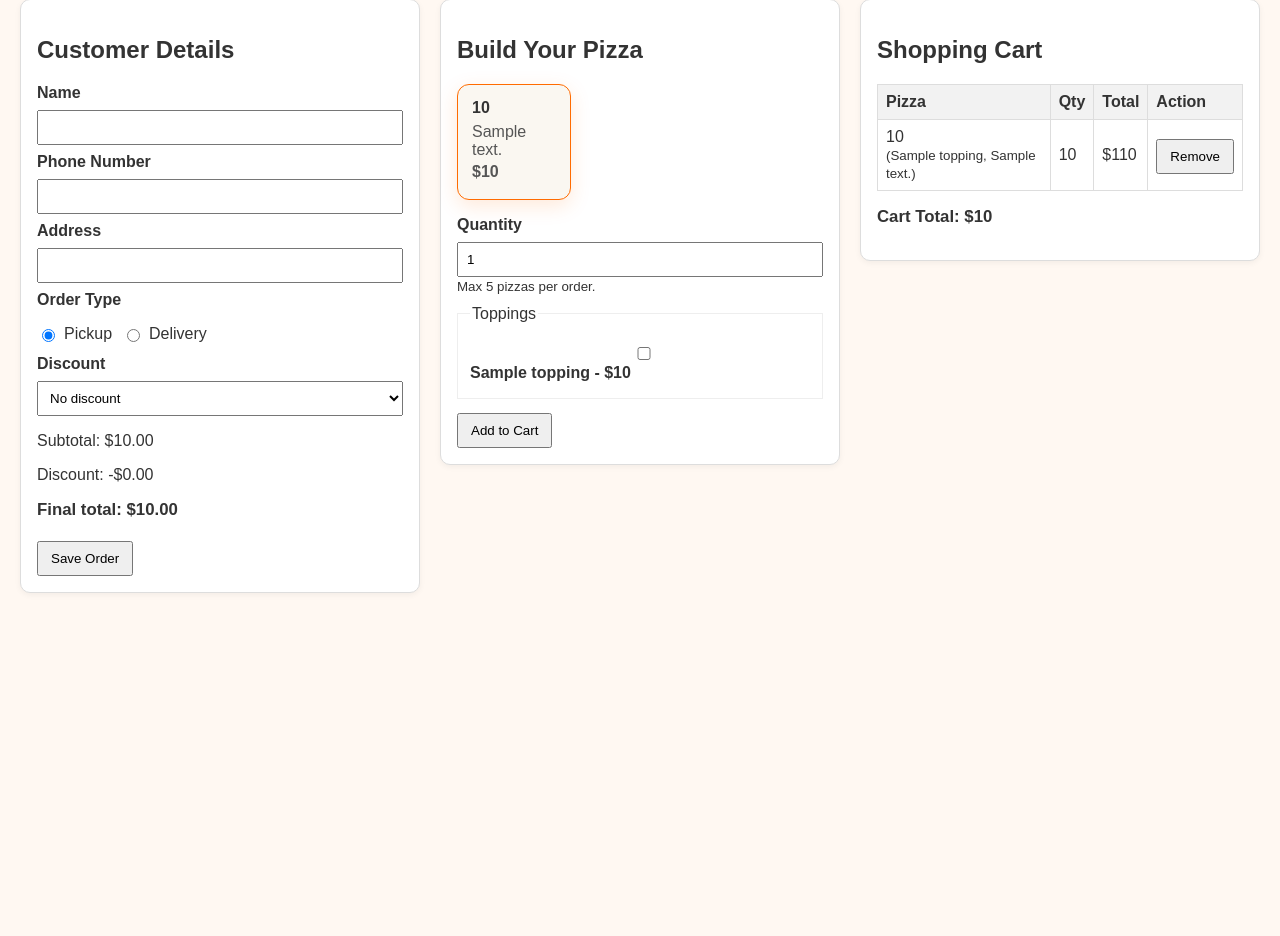
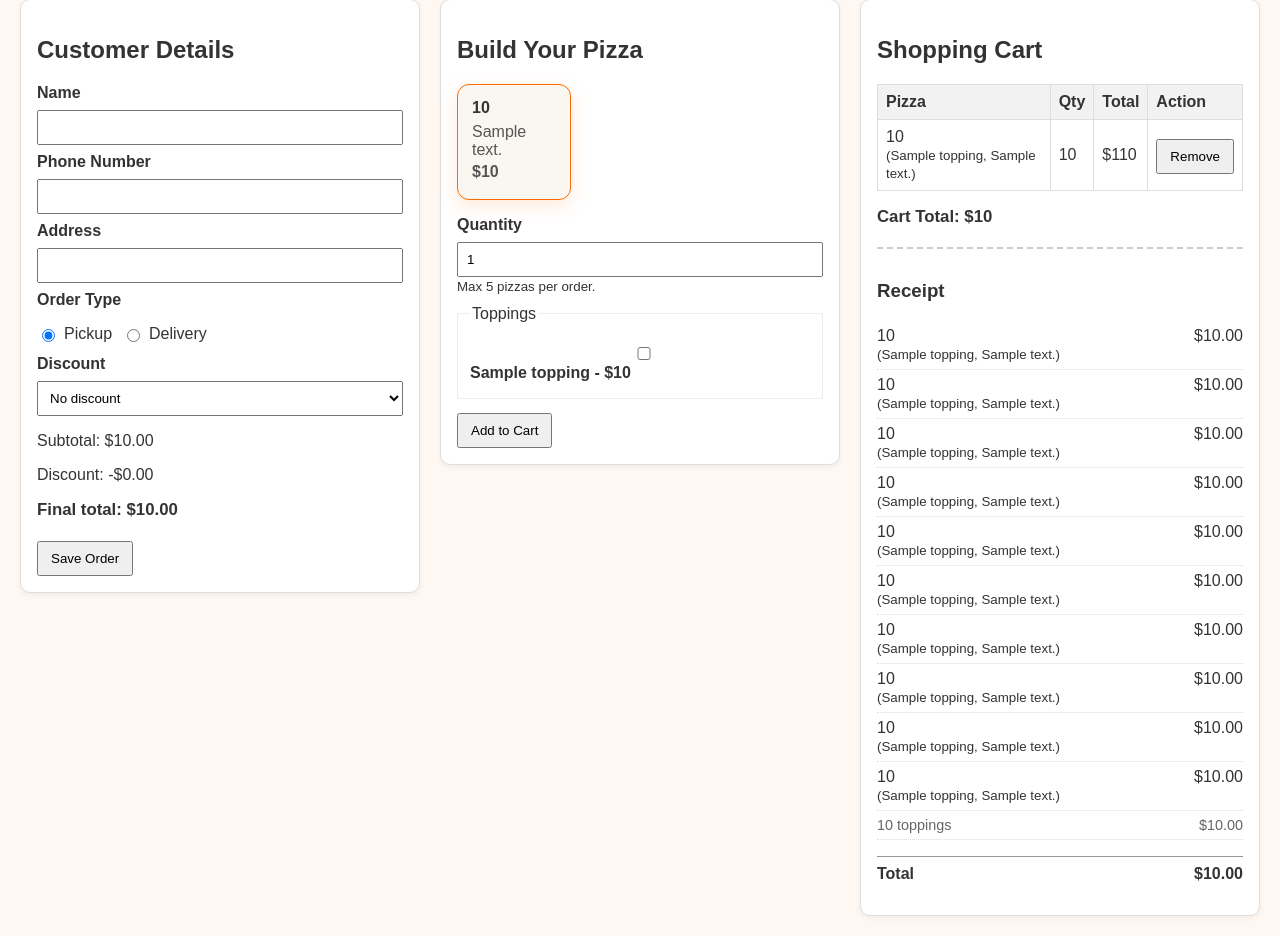
Before and after one commit to PurelyPeaks/Flask-CSC, a Flask app: template templates/index1.html in a window 1280 px wide. Shown: the part 117-1053 px from the top of the page. Before the commit the page ends 710 px from the top, so only its background shows below. Run offline with Flask 3, Linux system fonts and the light colour scheme; the template is opened without the code that fills it: most values are stand-ins (such as "Sample title", 1, 10 or a date in 2020).

Commit message:
I  added a Receipt section below the shopping cart. It shows one line for each pizza in the cart, lists its selected toppings, adds a separate toppings charge when applicable, and displays the cart total. The list grows or shrinks as the number of pizzas changes.
I also added styling to make it look like a receipt, with dotted item separators and a dashed divider. The receipt uses the existing cart data and pricing; I didn’t change the checkout logic.

```diff
--- a/templates/index1.html
+++ b/templates/index1.html
@@ -24,6 +24,11 @@
         table { border-collapse: collapse; width: 100%; margin-top: 10px; }
         th, td { border: 1px solid #ddd; padding: 8px; text-align: left; }
         th { background-color: #f2f2f2; }
+        .receipt { margin-top: 20px; padding-top: 12px; border-top: 2px dashed #ccc; }
+        .receipt-list { list-style: none; padding: 0; margin: 10px 0; }
+        .receipt-list li { display: flex; justify-content: space-between; gap: 12px; padding: 6px 0; border-bottom: 1px dotted #ddd; }
+        .receipt-list .receipt-addon { color: #666; font-size: 0.9em; }
+        .receipt-total { display: flex; justify-content: space-between; padding-top: 8px; border-top: 1px solid #999; font-weight: bold; }
         button { width: auto; padding: 8px 12px; cursor: pointer; }
         .summary-total { font-weight: bold; font-size: 1.05em; }
         .link-row { display: flex; justify-content: space-between; align-items: center; margin-bottom: 16px; }
@@ -146,6 +151,26 @@
                     </tbody>
                 </table>
                 <p class="summary-total">Cart Total: ${{ cart_total }}</p>
+                <section class="receipt" aria-labelledby="receipt-heading">
+                    <h3 id="receipt-heading">Receipt</h3>
+                    <ul class="receipt-list">
+                        {% for pizza, details in cart.items() %}
+                            {% for item_number in range(details.quantity) %}
+                                <li>
+                                    <span>{{ pizza }}{% if details.toppings %}<br><small>{{ details.toppings | join(', ') }}</small>{% endif %}</span>
+                                    <span>${{ '%.2f'|format(details.price) }}</span>
+                                </li>
+                            {% endfor %}
+                            {% if details.topping_cost %}
+                                <li class="receipt-addon">
+                                    <span>{{ pizza }} toppings</span>
+                                    <span>${{ '%.2f'|format(details.topping_cost) }}</span>
+                                </li>
+                            {% endif %}
+                        {% endfor %}
+                    </ul>
+                    <p class="receipt-total"><span>Total</span><span>${{ '%.2f'|format(cart_total) }}</span></p>
+                </section>
             {% else %}
                 <p>Your cart is empty.</p>
             {% endif %}
```
